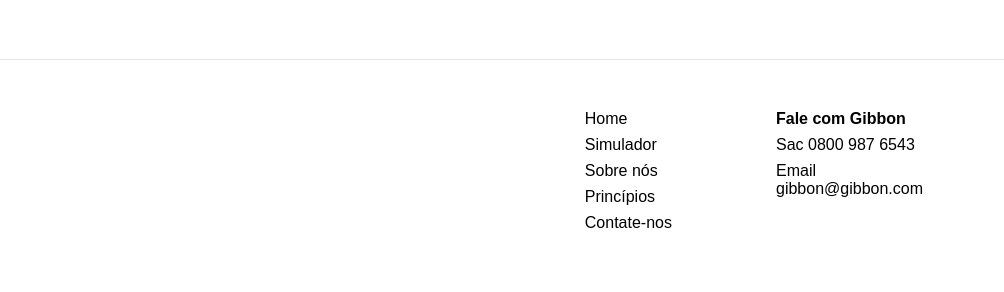
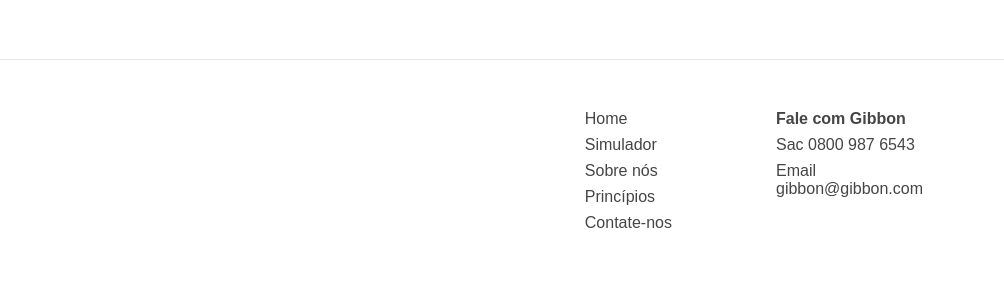
Before and after one commit to brunabmelo/Gibbon, a plain HTML site: page Projeto/Site-Gibbon/index.html in a window 1280 px wide. Shown: the part 4547-4839 px from the top of the page, 276-1280 px from the left. Drawn offline with Linux system fonts and the light colour scheme.

Commit message:
atualização da cor das letras do footer

```diff
--- a/Projeto/Site-Gibbon/css/styles.css
+++ b/Projeto/Site-Gibbon/css/styles.css
@@ -413,4 +413,9 @@ nav .links-footer,
     display: flex;
     flex-direction: column;
     gap: 8px;
+    color: #454545;
 }
+
+nav .links-footer a {
+    color: #454545;
+}
```
